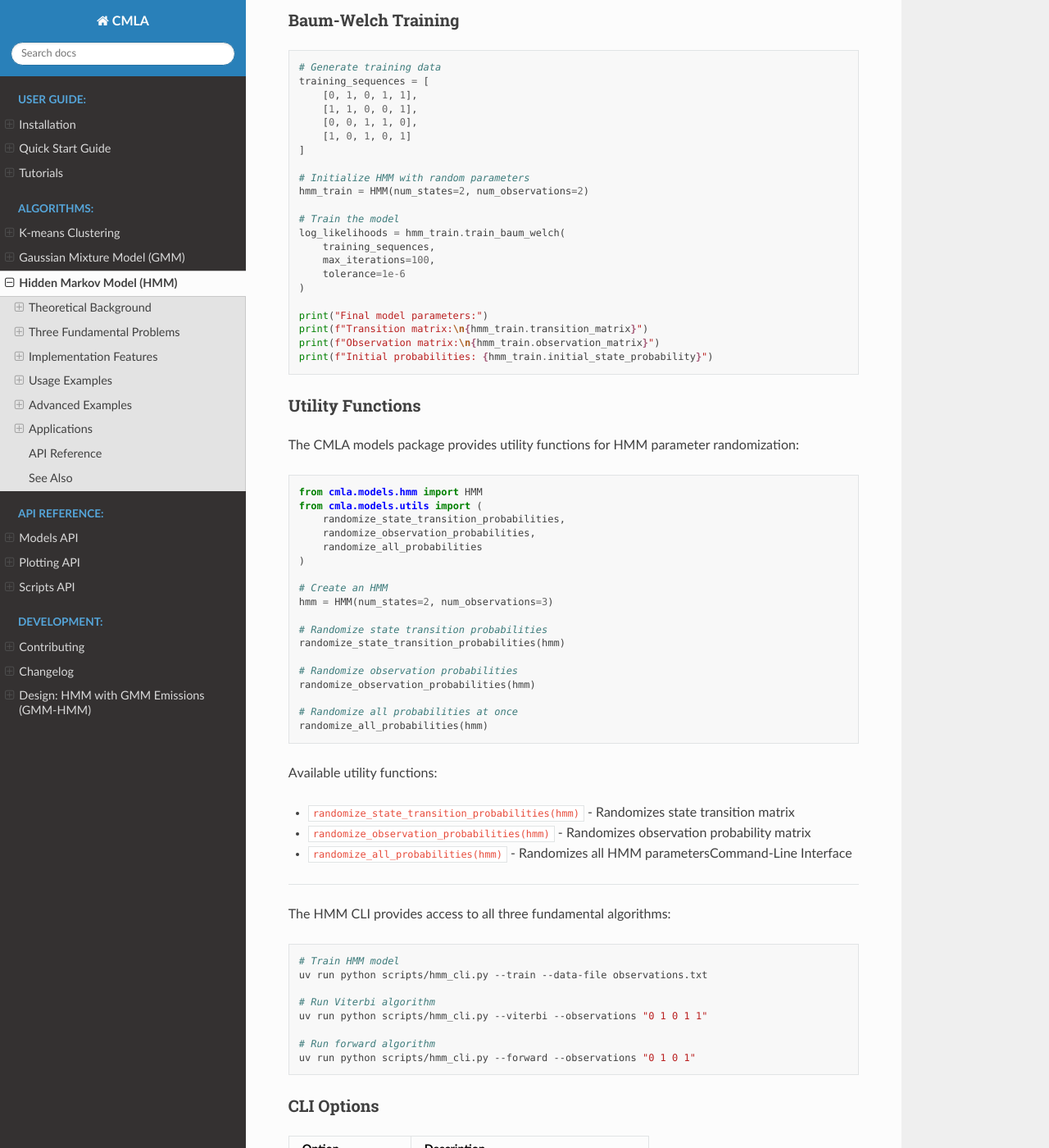
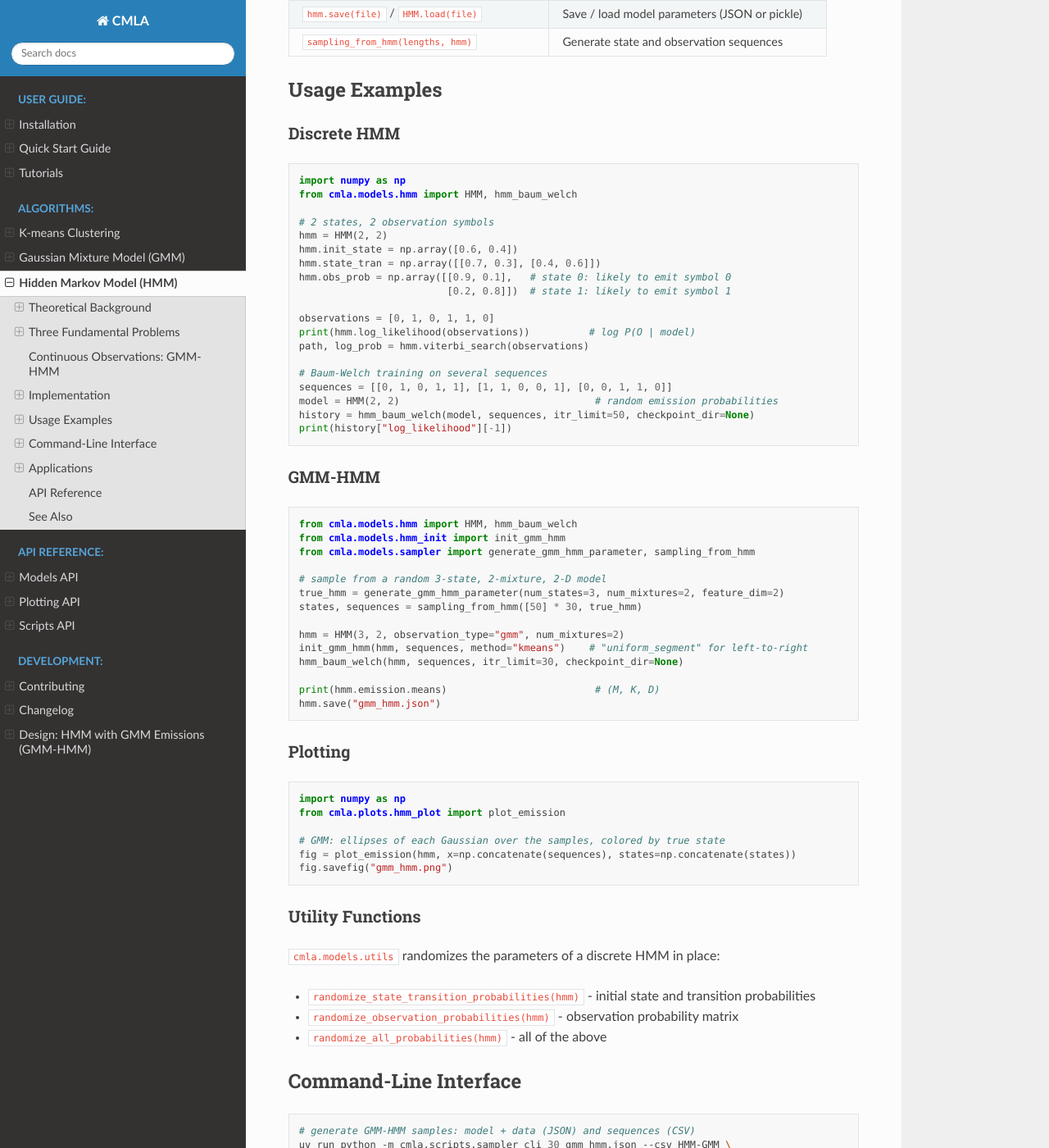
Before and after one commit to torupati/cmla, a Sphinx documentation site: the page built from docs/algorithms/hmm.rst, in a window 1280 px wide and 1400 px high, scrolled down 3980 px. Shown: the whole window at 82% size. Built offline with Sphinx 7.4.7 and the Read the Docs theme 3.1.0, drawn with Linux system fonts in a browser that asks for light colours; pages that are not in the unit, such as notebooks, are missing from menus; some of the changed text lies outside the part shown.

Commit message:
Document GMM-HMM and fix HMM examples in docs
- algorithms/hmm: GMM-HMM theory, implementation, usage and CLI sections
  written against the actual API
- quickstart/index: HMM examples use the actual API
- api: add emission, hmm_init and gaussian modules; fix scripts module path
- design doc: step 5 done

Co-Authored-By: Claude Opus 5.5 <noreply@anthropic.com>

```diff
--- a/docs/algorithms/hmm.rst
+++ b/docs/algorithms/hmm.rst
@@ -125,255 +125,225 @@ Baum-Welch Re-estimation
    a_{ij}^{new} &= \frac{\sum_{t=1}^{T-1} \xi_t(i,j)}{\sum_{t=1}^{T-1} \gamma_t(i)} \\
    b_j^{new}(k) &= \frac{\sum_{t=1, o_t=v_k}^{T} \gamma_t(j)}{\sum_{t=1}^{T} \gamma_t(j)}
 
-Implementation Features
------------------------
+Continuous Observations: GMM-HMM
+--------------------------------
 
-CMLA HMM Implementation
-~~~~~~~~~~~~~~~~~~~~~~~
+For real-valued observation vectors :math:`\mathbf{x}_t \in \mathbb{R}^D`, each state
+emits from a Gaussian mixture with diagonal covariance:
 
-The CMLA HMM class provides:
+.. math::
 
-* **Discrete observations**: Integer-valued observation sequences
-* **All three algorithms**: Forward, Viterbi, and Baum-Welch
-* **Multiple sequence training**: Can train on multiple observation sequences
-* **Numerical stability**: Log-space computations to prevent underflow
+   b_j(\mathbf{x}) = \sum_{k=1}^{K} c_{jk}\,
+   \mathcal{N}\!\left(\mathbf{x};\boldsymbol\mu_{jk},\operatorname{diag}(\boldsymbol\sigma^2_{jk})\right)
 
-Key Methods
-~~~~~~~~~~~
+Forward, backward and Viterbi are unchanged: they only need :math:`b_j(\mathbf{x}_t)`.
+The M-step needs the posterior of each mixture component,
+
+.. math::
+
+   r_t(j,k) = \gamma_t(j)\,
+   \frac{c_{jk}\,\mathcal{N}(\mathbf{x}_t;\boldsymbol\mu_{jk},\boldsymbol\sigma^2_{jk})}{b_j(\mathbf{x}_t)}
+
+and then updates
+
+.. math::
+
+   c_{jk} = \frac{\sum_t r_t(j,k)}{\sum_t \gamma_t(j)}, \qquad
+   \boldsymbol\mu_{jk} = \frac{\sum_t r_t(j,k)\,\mathbf{x}_t}{\sum_t r_t(j,k)}, \qquad
+   \boldsymbol\sigma^2_{jk} = \max\!\left(\frac{\sum_t r_t(j,k)\,\mathbf{x}_t^2}{\sum_t r_t(j,k)}
+   - \boldsymbol\mu_{jk}^2,\ \sigma^2_{\text{floor}}\right)
+
+Gaussian densities can be far below the smallest double for every state at once
+(e.g. an outlier frame). The forward-backward algorithm therefore scales
+:math:`b_j(\mathbf{x}_t)` by :math:`1/\max_j b_j(\mathbf{x}_t)` at each time step; the scale
+cancels in :math:`\gamma` and :math:`\xi` and is added back to :math:`\log P(O|\lambda)`.
+
+EM finds only a local optimum, so initialization matters. ``init_gmm_hmm`` assigns
+frames to states (uniform segmentation for left-to-right models, k-means for ergodic
+models) and runs k-means within each state to place the mixture means.
+
+Implementation
+--------------
+
+Design
+~~~~~~
+
+``HMM`` keeps the initial state probabilities ``init_state`` (M,) and transition
+probabilities ``state_tran`` (M, M). Everything that depends on the observation type is
+in an ``Emission`` object, ``hmm.emission``:
 
 .. list-table::
    :header-rows: 1
 
-   * - Method
+   * - Class
+     - Observation
+     - Parameters
+   * - ``DiscreteEmission``
+     - integer symbols, sequence shape (T,)
+     - ``probs`` (M, K); also accessible as ``hmm.obs_prob``
+   * - ``GMMEmission``
+     - real vectors, sequence shape (T, D)
+     - ``weights`` (M, K), ``means`` (M, K, D), ``covs`` (M, K, D) diagonal variances
+
+See :doc:`../design/gmm_hmm` for the design document.
+
+Key Functions and Methods
+~~~~~~~~~~~~~~~~~~~~~~~~~
+
+.. list-table::
+   :header-rows: 1
+
+   * - Function / method
      - Purpose
-     - Algorithm
-   * - ``forward()``
-     - Compute observation probability
-     - Forward Algorithm
-   * - ``viterbi()``
-     - Find most likely state sequence
-     - Viterbi Algorithm
-   * - ``train_baum_welch()``
-     - Learn model parameters
-     - Baum-Welch Algorithm
-   * - ``backward()``
-     - Compute backward probabilities
-     - Backward Algorithm
+   * - ``hmm.log_likelihood(x)``
+     - :math:`\log P(O|\lambda)` by the forward algorithm
+   * - ``hmm.viterbi_search(x)``
+     - Most likely state sequence and its log probability
+   * - ``hmm.forward_backward_algorithm_linear(x)``
+     - State posteriors :math:`\gamma`, :math:`\xi` and :math:`\log P(O|\lambda)`
+   * - ``hmm_baum_welch(hmm, seqs, itr_limit)``
+     - Baum-Welch (EM) training
+   * - ``hmm_viterbi_training(hmm, seqs, itr_limit)``
+     - Viterbi (hard EM) training
+   * - ``init_gmm_hmm(hmm, seqs, method)``
+     - Initialize a GMM-HMM from data
+   * - ``hmm.save(file)`` / ``HMM.load(file)``
+     - Save / load model parameters (JSON or pickle)
+   * - ``sampling_from_hmm(lengths, hmm)``
+     - Generate state and observation sequences
 
 Usage Examples
 --------------
 
-Basic HMM Usage
-~~~~~~~~~~~~~~~
+Discrete HMM
+~~~~~~~~~~~~
 
 .. code-block:: python
 
    import numpy as np
-   from cmla.models.hmm import HMM
+   from cmla.models.hmm import HMM, hmm_baum_welch
 
-   # Create HMM with 2 states and 2 observation symbols
-   hmm = HMM(num_states=2, num_observations=2)
+   # 2 states, 2 observation symbols
+   hmm = HMM(2, 2)
+   hmm.init_state = np.array([0.6, 0.4])
+   hmm.state_tran = np.array([[0.7, 0.3], [0.4, 0.6]])
+   hmm.obs_prob = np.array([[0.9, 0.1],   # state 0: likely to emit symbol 0
+                            [0.2, 0.8]])  # state 1: likely to emit symbol 1
 
-   # Define model parameters manually
-   hmm.transition_matrix = np.array([
-       [0.7, 0.3],
-       [0.4, 0.6]
-   ])
+   observations = [0, 1, 0, 1, 1, 0]
+   print(hmm.log_likelihood(observations))          # log P(O | model)
+   path, log_prob = hmm.viterbi_search(observations)
 
-   hmm.observation_matrix = np.array([
-       [0.9, 0.1],  # State 0: likely to emit symbol 0
-       [0.2, 0.8]   # State 1: likely to emit symbol 1
-   ])
+   # Baum-Welch training on several sequences
+   sequences = [[0, 1, 0, 1, 1], [1, 1, 0, 0, 1], [0, 0, 1, 1, 0]]
+   model = HMM(2, 2)                                 # random emission probabilities
+   history = hmm_baum_welch(model, sequences, itr_limit=50, checkpoint_dir=None)
+   print(history["log_likelihood"][-1])
 
-   hmm.initial_state_probability = np.array([0.6, 0.4])
-
-   # Observation sequence
-   observations = [0, 1, 0, 1, 1, 0]
-
-Forward Algorithm
-~~~~~~~~~~~~~~~~~
+GMM-HMM
+~~~~~~~
 
 .. code-block:: python
 
-   # Compute probability of observation sequence
-   alpha, prob = hmm.forward(observations)
-   print(f"P(observations|model) = {prob}")
-   print(f"Alpha matrix shape: {alpha.shape}")
+   from cmla.models.hmm import HMM, hmm_baum_welch
+   from cmla.models.hmm_init import init_gmm_hmm
+   from cmla.models.sampler import generate_gmm_hmm_parameter, sampling_from_hmm
 
-Viterbi Algorithm
-~~~~~~~~~~~~~~~~~
+   # sample from a random 3-state, 2-mixture, 2-D model
+   true_hmm = generate_gmm_hmm_parameter(num_states=3, num_mixtures=2, feature_dim=2)
+   states, sequences = sampling_from_hmm([50] * 30, true_hmm)
+
+   hmm = HMM(3, 2, observation_type="gmm", num_mixtures=2)
+   init_gmm_hmm(hmm, sequences, method="kmeans")    # "uniform_segment" for left-to-right
+   hmm_baum_welch(hmm, sequences, itr_limit=30, checkpoint_dir=None)
+
+   print(hmm.emission.means)                         # (M, K, D)
+   hmm.save("gmm_hmm.json")
+
+Plotting
+~~~~~~~~
 
 .. code-block:: python
 
-   # Find most likely state sequence
-   path, prob = hmm.viterbi(observations)
-   print(f"Most likely path: {path}")
-   print(f"Path probability: {prob}")
+   import numpy as np
+   from cmla.plots.hmm_plot import plot_emission
 
-Baum-Welch Training
-~~~~~~~~~~~~~~~~~~~
-
-.. code-block:: python
-
-   # Generate training data
-   training_sequences = [
-       [0, 1, 0, 1, 1],
-       [1, 1, 0, 0, 1],
-       [0, 0, 1, 1, 0],
-       [1, 0, 1, 0, 1]
-   ]
-
-   # Initialize HMM with random parameters
-   hmm_train = HMM(num_states=2, num_observations=2)
-
-   # Train the model
-   log_likelihoods = hmm_train.train_baum_welch(
-       training_sequences,
-       max_iterations=100,
-       tolerance=1e-6
-   )
-
-   print("Final model parameters:")
-   print(f"Transition matrix:\n{hmm_train.transition_matrix}")
-   print(f"Observation matrix:\n{hmm_train.observation_matrix}")
-   print(f"Initial probabilities: {hmm_train.initial_state_probability}")
+   # GMM: ellipses of each Gaussian over the samples, colored by true state
+   fig = plot_emission(hmm, x=np.concatenate(sequences), states=np.concatenate(states))
+   fig.savefig("gmm_hmm.png")
 
 Utility Functions
 ~~~~~~~~~~~~~~~~~
 
-The CMLA models package provides utility functions for HMM parameter randomization:
+``cmla.models.utils`` randomizes the parameters of a discrete HMM in place:
 
-.. code-block:: python
+* ``randomize_state_transition_probabilities(hmm)`` - initial state and transition probabilities
+* ``randomize_observation_probabilities(hmm)`` - observation probability matrix
+* ``randomize_all_probabilities(hmm)`` - all of the above
 
-   from cmla.models.hmm import HMM
-   from cmla.models.utils import (
-       randomize_state_transition_probabilities,
-       randomize_observation_probabilities,
-       randomize_all_probabilities
-   )
-
-   # Create an HMM
-   hmm = HMM(num_states=2, num_observations=3)
-
-   # Randomize state transition probabilities
-   randomize_state_transition_probabilities(hmm)
-
-   # Randomize observation probabilities
-   randomize_observation_probabilities(hmm)
-
-   # Randomize all probabilities at once
-   randomize_all_probabilities(hmm)
-
-Available utility functions:
-
-* ``randomize_state_transition_probabilities(hmm)`` - Randomizes state transition matrix
-* ``randomize_observation_probabilities(hmm)`` - Randomizes observation probability matrix
-* ``randomize_all_probabilities(hmm)`` - Randomizes all HMM parametersCommand-Line Interface
+Command-Line Interface
 ----------------------
-
-The HMM CLI provides access to all three fundamental algorithms:
 
 .. code-block:: bash
 
-   # Train HMM model
-   uv run python scripts/hmm_cli.py --train --data-file observations.txt
+   # generate GMM-HMM samples: model + data (JSON) and sequences (CSV)
+   uv run python -m cmla.scripts.sampler_cli 30 gmm_hmm.json --csv HMM-GMM \
+       --states 3 --mixtures 2 --dimension 2
 
-   # Run Viterbi algorithm
-   uv run python scripts/hmm_cli.py --viterbi --observations "0 1 0 1 1"
+   # train a GMM-HMM
+   uv run python -m cmla.scripts.hmm_cli train --type gmm --states 3 --mixtures 2 \
+       --data-file gmm_hmm.csv --iterations 30 --output model.json
 
-   # Run forward algorithm
-   uv run python scripts/hmm_cli.py --forward --observations "0 1 0 1"
+   # log-likelihood and Viterbi path of each sequence
+   uv run python -m cmla.scripts.hmm_cli forward --model model.json --data-file gmm_hmm.csv
+   uv run python -m cmla.scripts.hmm_cli viterbi --model model.json --data-file gmm_hmm.csv
 
-CLI Options
-~~~~~~~~~~~
+   # discrete HMM
+   uv run python -m cmla.scripts.hmm_cli train --data-file discrete.json --states 2 -o d.json
+   uv run python -m cmla.scripts.hmm_cli viterbi --model d.json --observations "0 1 0 1 1"
 
-.. list-table::
+Data files are either the JSON/pickle output of ``sampler_cli`` or a text file with one
+comma-separated frame per line and a blank line between sequences.
+
+.. list-table:: ``train`` options
    :header-rows: 1
 
    * - Option
      - Description
-   * - ``--train``
-     - Train HMM using Baum-Welch algorithm
-   * - ``--viterbi``
-     - Run Viterbi decoding
-   * - ``--forward``
-     - Run forward algorithm
-   * - ``--model-file, -m``
-     - Load/save HMM model (JSON format)
-   * - ``--observations``
-     - Observation sequence (space-separated)
-   * - ``--data-file, -f``
-     - Input data file
+   * - ``--data-file, -f`` / ``--observations``
+     - Training data / one discrete sequence (space-separated)
+   * - ``--type``
+     - ``discrete`` (default) or ``gmm``
    * - ``--states, -s``
      - Number of hidden states (default: 2)
-
-Advanced Examples
------------------
-
-Multiple Sequence Training
-~~~~~~~~~~~~~~~~~~~~~~~~~~
-
-.. code-block:: python
-
-   # Multiple observation sequences for better training
-   sequences = []
-   for _ in range(10):
-       seq_length = np.random.randint(5, 15)
-       sequence = np.random.choice([0, 1], size=seq_length).tolist()
-       sequences.append(sequence)
-
-   hmm = HMM(num_states=3, num_observations=2)
-   log_likelihoods = hmm.train_baum_welch(sequences, max_iterations=50)
-
-   # Plot training progress
-   import matplotlib.pyplot as plt
-   plt.plot(log_likelihoods)
-   plt.xlabel('Iteration')
-   plt.ylabel('Log-likelihood')
-   plt.title('HMM Training Progress')
-   plt.show()
+   * - ``--symbols``
+     - Number of symbols of a discrete HMM (default: max symbol + 1)
+   * - ``--mixtures``
+     - Gaussians per state of a GMM-HMM (default: 2)
+   * - ``--init``
+     - GMM-HMM initialization, ``kmeans`` (default) or ``uniform_segment``
+   * - ``--algorithm``
+     - ``baum-welch`` (default) or ``viterbi``
+   * - ``--iterations, -n``
+     - Training iterations (default: 20)
+   * - ``--model, -m``
+     - Start from this model instead of a new one
+   * - ``--checkpoint-dir``
+     - Save Baum-Welch checkpoints (default: none)
+   * - ``--output, -o``
+     - Output model file, ``.json`` or ``.pkl``
 
 Model Comparison
 ~~~~~~~~~~~~~~~~
 
 .. code-block:: python
 
-   # Compare models with different numbers of states
-   state_counts = [2, 3, 4, 5]
-   final_likelihoods = []
-
-   for n_states in state_counts:
-       hmm = HMM(num_states=n_states, num_observations=2)
-       log_likes = hmm.train_baum_welch(sequences, max_iterations=30)
-       final_likelihoods.append(log_likes[-1])
-
-   # Plot model comparison
-   plt.bar(state_counts, final_likelihoods)
-   plt.xlabel('Number of States')
-   plt.ylabel('Final Log-likelihood')
-   plt.title('HMM Model Comparison')
-   plt.show()
-
-State Analysis
-~~~~~~~~~~~~~~
-
-.. code-block:: python
-
-   # Analyze state transitions
-   transition_matrix = hmm.transition_matrix
-   print("State transition analysis:")
-   for i in range(hmm.num_states):
-       most_likely_next = np.argmax(transition_matrix[i])
-       prob = transition_matrix[i, most_likely_next]
-       print(f"State {i} -> State {most_likely_next} (prob: {prob:.3f})")
-
-   # Analyze observation patterns
-   observation_matrix = hmm.observation_matrix
-   print("\nObservation pattern analysis:")
-   for i in range(hmm.num_states):
-       most_likely_obs = np.argmax(observation_matrix[i])
-       prob = observation_matrix[i, most_likely_obs]
-       print(f"State {i} most likely emits {most_likely_obs} (prob: {prob:.3f})")
+   # Compare models with different numbers of states on held-out data
+   for n_states in [2, 3, 4, 5]:
+       hmm = HMM(n_states, 2, observation_type="gmm", num_mixtures=2)
+       init_gmm_hmm(hmm, train_seqs, method="kmeans")
+       hmm_baum_welch(hmm, train_seqs, itr_limit=30, checkpoint_dir=None)
+       print(n_states, sum(hmm.log_likelihood(x) for x in valid_seqs))
 
 Applications
 ------------
@@ -400,8 +370,14 @@ API Reference
 -------------
 
 .. autoclass:: cmla.models.hmm.HMM
+   :no-index:
    :members:
    :undoc-members:
+   :show-inheritance:
+
+.. autoclass:: cmla.models.emission.GMMEmission
+   :no-index:
+   :members:
    :show-inheritance:
 
 See Also
```
Also changed, not shown: docs/api/models.rst (+20 -0 lines), docs/api/scripts.rst (+4 -4 lines), docs/design/gmm_hmm.md (+16 -7 lines), docs/index.rst (+7 -4 lines), docs/quickstart.rst (+21 -15 lines).
